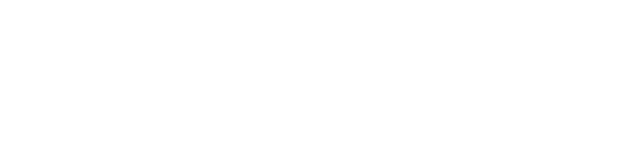
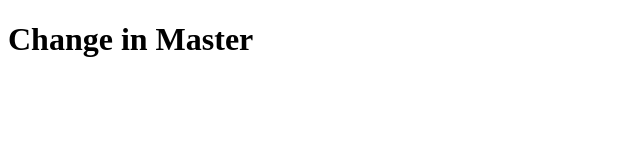
Before and after one commit to anwittw/github-desktop, a plain HTML site: page index.html in a window 1280 px wide. Shown: the whole page, without its empty margins (0-640 px from the left). Drawn offline with Linux system fonts and the light colour scheme.

Commit message:
Update index.html

```diff
--- a/index.html
+++ b/index.html
@@ -8,6 +8,6 @@
   <title>Document</title>
 </head>
 <body>
-
+  <h1>Change in Master</h1>
 </body>
 </html>
```
